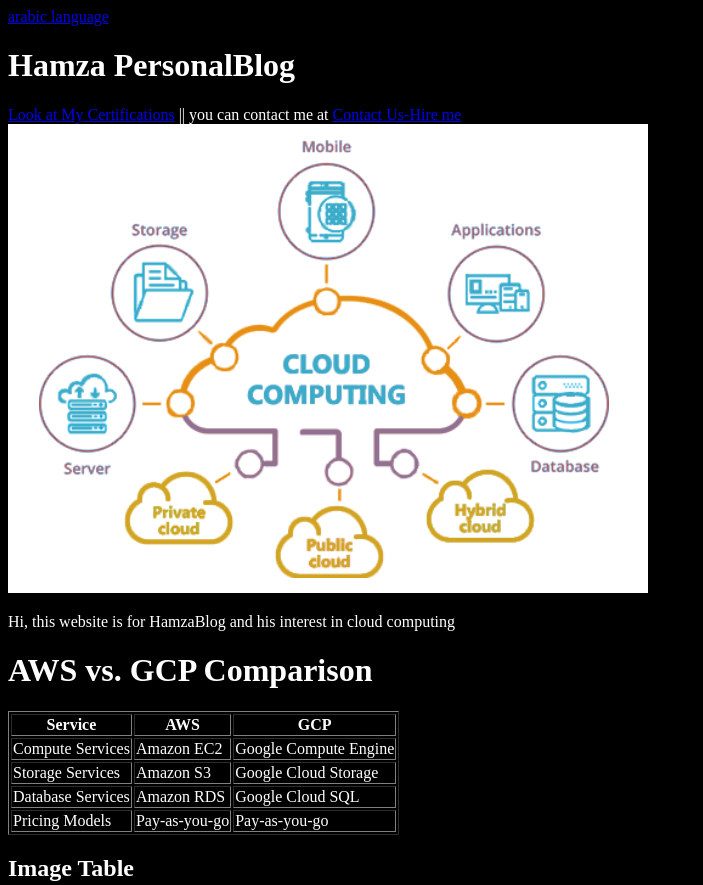
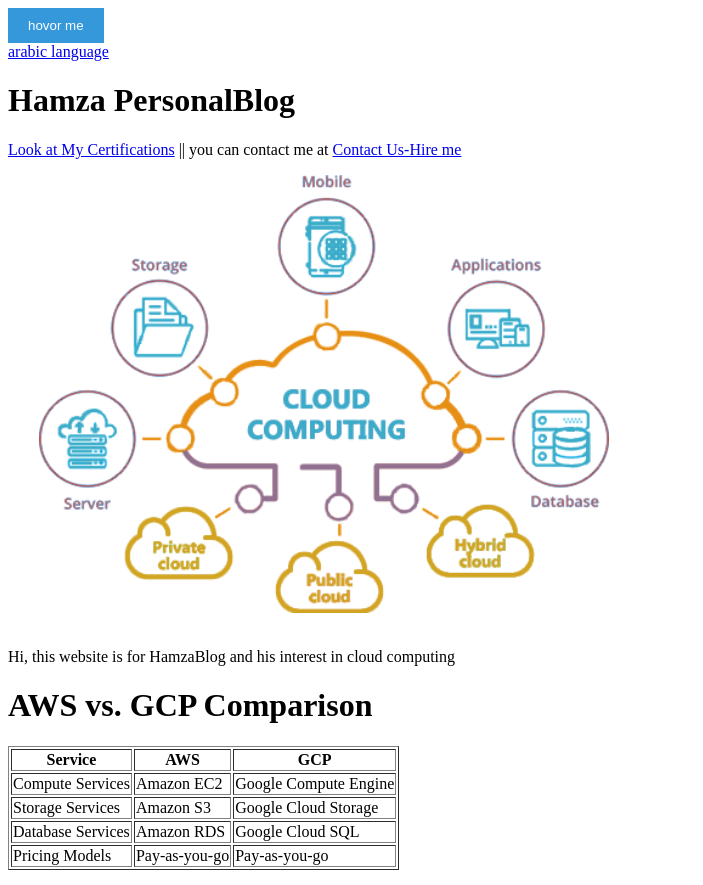
Before and after one commit to AprilXS/SWE363, a plain HTML site: page Exercise/index.html in a window 1280 px wide. Shown: the top 885 px of the page, without its empty margins (0-703 px from the left). Drawn offline with Linux system fonts and the light colour scheme.

Commit message:
css_3-exercise_3

```diff
--- a/Exercise/dark_theme.css
+++ b/Exercise/dark_theme.css
@@ -1,4 +1,17 @@
 body {
-    background-color: black;
-    color: white;
+
 }
+
+button {
+    background-color: #3498db; /* Initial background color */
+    color: #fff; /* Text color */
+    padding: 10px 20px;
+    border: none;
+    cursor: pointer;
+    transition: background-color 0.3s ease; /* Add a smooth transition to background color */
+}
+
+/* Change the background color on hover */
+button:hover {
+    background-color: #e74c3c; /* New background color on hover */
+}
--- a/Exercise/index.html
+++ b/Exercise/index.html
@@ -11,6 +11,7 @@
   </head>
   <body>
     <header>
+      <button>hovor me</button>
       <div><a href="index-ar.html"> arabic language</a></div>
       <h1>Hamza PersonalBlog</h1>
     </header>
```
